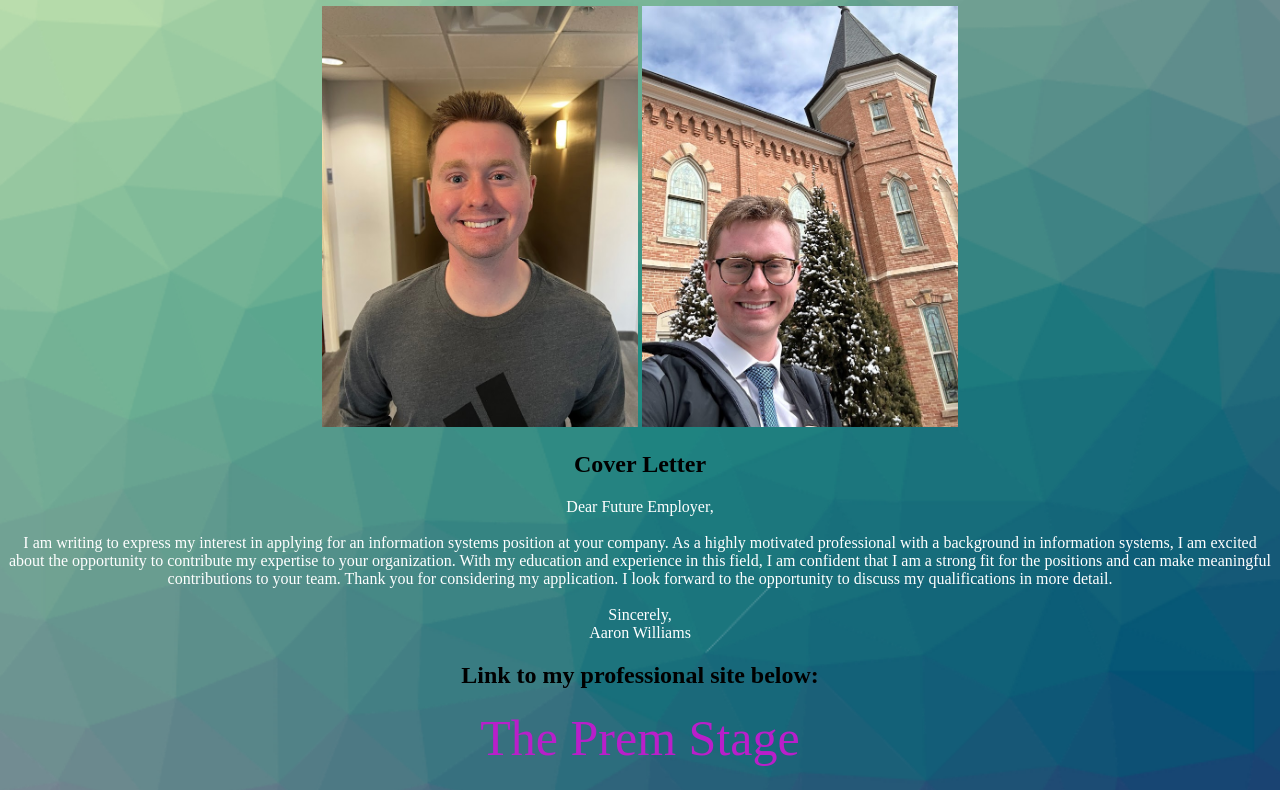
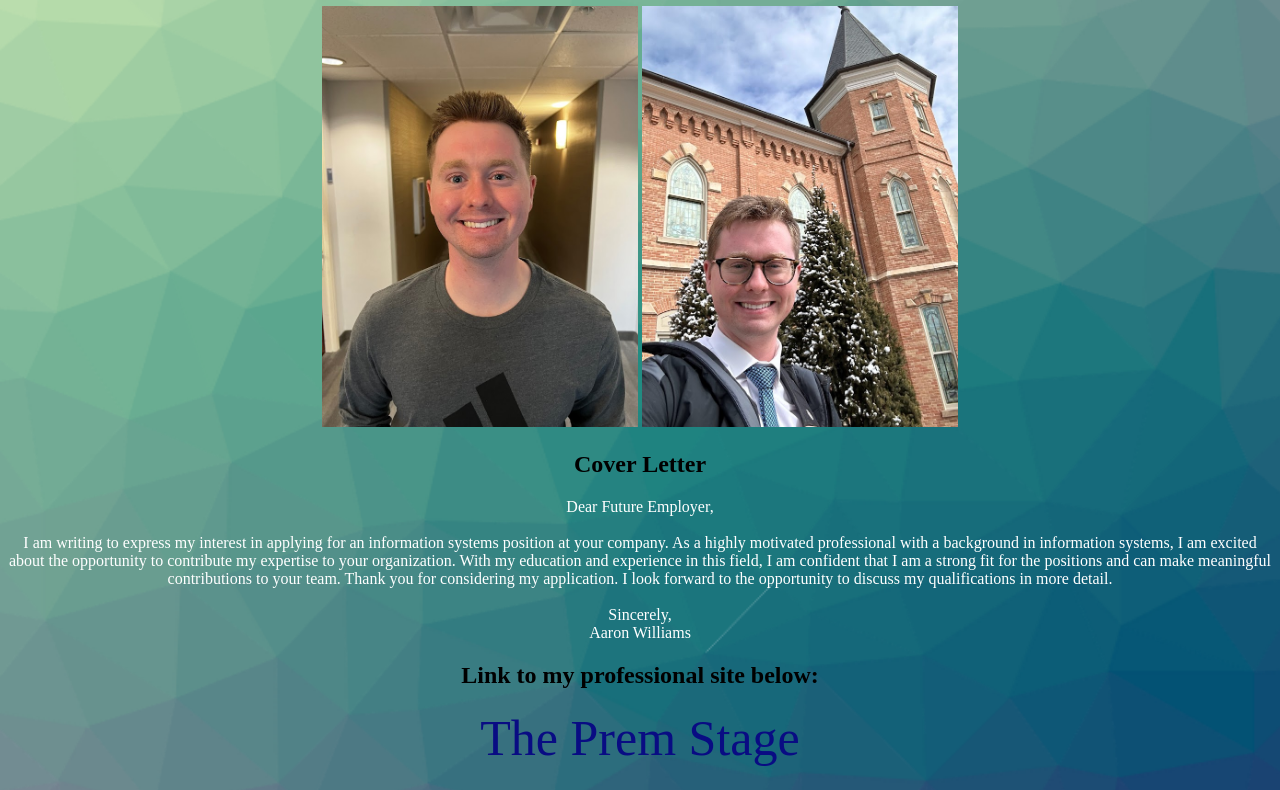
Before and after one commit to aaronwill1/IS201scratch, a plain HTML site: page index.html in a window 1280 px wide. Shown: the part 141-931 px from the top of the page. Drawn offline with Linux system fonts and the light colour scheme.

Commit message:
Update resume.css

```diff
--- a/CSS/resume.css
+++ b/CSS/resume.css
@@ -9,7 +9,7 @@ h1{
 }
 a{
     font-size: 50px;
-    color: rgb(185, 31, 202);
+    color: rgb(9, 12, 131);
     text-decoration: none
 }
 .moab{
```
